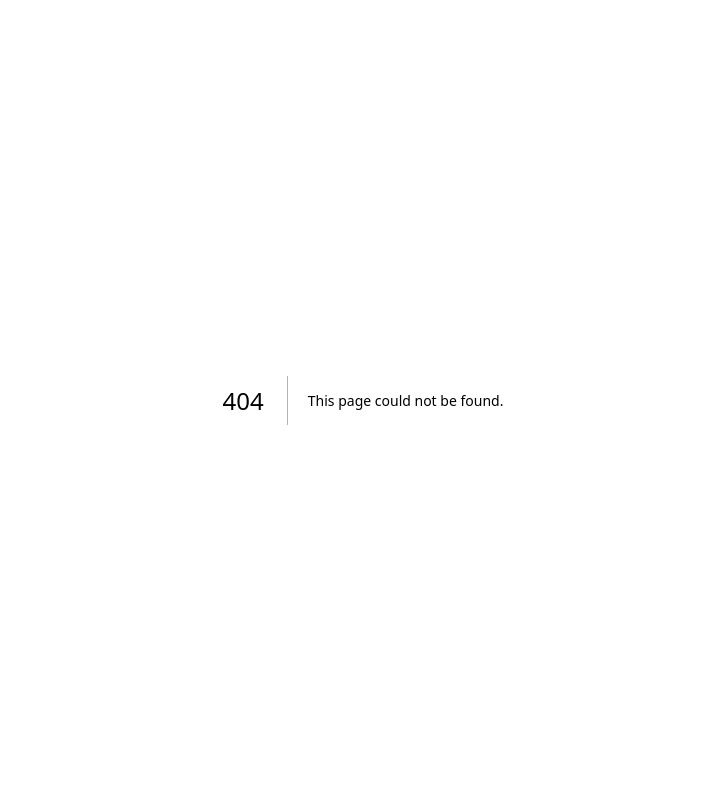
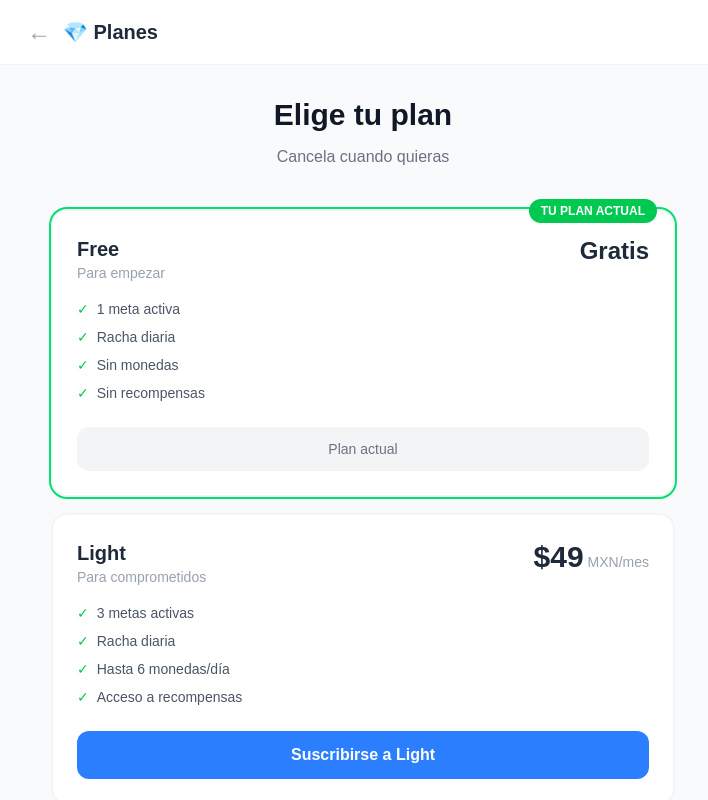
Before and after one commit to gilbertosanchez-ai/day-by-day, a Next.js app: page /precios in a window 1280 px wide. Before the commit this address had no page. Shown: the top 800 px of the page, without its empty margins (277-985 px from the left). Built offline with nearby package versions, Linux system fonts and the light colour scheme; no server answers.

Commit message:
stripe suscripciones light y pro

```diff
--- /dev/null
+++ b/app/api/checkout/route.ts
@@ -0,0 +1,31 @@
+import Stripe from 'stripe'
+import { NextResponse } from 'next/server'
+
+const stripe = new Stripe(process.env.STRIPE_SECRET_KEY!)
+
+const PLANES: Record<string, { priceId: string; nombre: string }> = {
+  light: { priceId: 'price_1Ts6gB0PwVndiXSQ0pna2UVZ', nombre: 'Light' },
+  pro: { priceId: 'price_1Ts6gV0PwVndiXSQfxagyaDQ', nombre: 'Pro' },
+}
+
+export async function POST(request: Request) {
+  try {
+    const { plan, userId } = await request.json()
+    const planData = PLANES[plan]
+    if (!planData) throw new Error('Plan no válido')
+
+    const session = await stripe.checkout.sessions.create({
+      payment_method_types: ['card'],
+      line_items: [{ price: planData.priceId, quantity: 1 }],
+      mode: 'subscription',
+      success_url: `${process.env.NEXT_PUBLIC_APP_URL}/pago-exitoso?plan=${plan}`,
+      cancel_url: `${process.env.NEXT_PUBLIC_APP_URL}/precios`,
+      metadata: { userId, plan }
+    })
+
+    return NextResponse.json({ url: session.url })
+  } catch (error: unknown) {
+    const message = error instanceof Error ? error.message : 'Error desconocido'
+    return NextResponse.json({ error: message }, { status: 500 })
+  }
+}
--- /dev/null
+++ b/app/pago-exitoso/page.tsx
@@ -0,0 +1,62 @@
+'use client'
+import { useSearchParams } from 'next/navigation'
+import { Suspense, useEffect } from 'react'
+import { createBrowserClient } from '@supabase/ssr'
+import Link from 'next/link'
+
+function PagoExitosoContent() {
+  const searchParams = useSearchParams()
+  const plan = searchParams.get('plan')
+
+  const supabase = createBrowserClient(
+    process.env.NEXT_PUBLIC_SUPABASE_URL!,
+    process.env.NEXT_PUBLIC_SUPABASE_ANON_KEY!
+  )
+
+  useEffect(() => {
+    const actualizarPlan = async () => {
+      const { data: { user } } = await supabase.auth.getUser()
+      if (!user || !plan) return
+
+      const expires = new Date()
+      expires.setMonth(expires.getMonth() + 1)
+
+      await supabase
+        .from('profiles')
+        .update({
+          plan: plan,
+          plan_expires_at: expires.toISOString()
+        })
+        .eq('id', user.id)
+    }
+    actualizarPlan()
+  }, [plan])
+
+  const planNombre = plan === 'pro' ? 'Pro 🔥' : 'Light ⚡'
+
+  return (
+    <main className="min-h-screen bg-gradient-to-br from-orange-50 to-yellow-50 flex items-center justify-center p-6">
+      <div className="bg-white rounded-2xl shadow-lg p-8 w-full max-w-sm text-center">
+        <div className="text-6xl mb-4">🎉</div>
+        <h1 className="text-2xl font-bold text-gray-800 mb-2">¡Bienvenido al plan {planNombre}!</h1>
+        <p className="text-gray-500 mb-6">
+          Ya puedes disfrutar de todos los beneficios de tu suscripción
+        </p>
+        <Link
+          href="/dashboard"
+          className="w-full block bg-orange-500 text-white rounded-xl py-3 font-semibold hover:bg-orange-600 text-center"
+        >
+          Ir al Dashboard →
+        </Link>
+      </div>
+    </main>
+  )
+}
+
+export default function PagoExitosoPage() {
+  return (
+    <Suspense>
+      <PagoExitosoContent />
+    </Suspense>
+  )
+}
--- /dev/null
+++ b/app/precios/page.tsx
@@ -0,0 +1,174 @@
+'use client'
+import { useState, useEffect } from 'react'
+import { createBrowserClient } from '@supabase/ssr'
+
+const planes = [
+  {
+    id: 'free',
+    nombre: 'Free',
+    precio: 0,
+    metas: 1,
+    monedas: 0,
+    recompensas: false,
+    descripcion: 'Para empezar',
+    features: ['1 meta activa', 'Racha diaria', 'Sin monedas', 'Sin recompensas'],
+    color: 'gray'
+  },
+  {
+    id: 'light',
+    nombre: 'Light',
+    precio: 49,
+    metas: 3,
+    monedas: 6,
+    recompensas: true,
+    descripcion: 'Para comprometidos',
+    features: ['3 metas activas', 'Racha diaria', 'Hasta 6 monedas/día', 'Acceso a recompensas'],
+    color: 'blue',
+    popular: false
+  },
+  {
+    id: 'pro',
+    nombre: 'Pro',
+    precio: 99,
+    metas: -1,
+    monedas: 10,
+    recompensas: true,
+    descripcion: 'Para los que van en serio',
+    features: ['Metas ilimitadas', 'Racha diaria', 'Hasta 10 monedas/día', 'Acceso a recompensas', 'Prioridad en soporte'],
+    color: 'orange',
+    popular: true
+  }
+]
+
+export default function PreciosPage() {
+  const [loading, setLoading] = useState<string | null>(null)
+  const [userId, setUserId] = useState<string | null>(null)
+  const [planActual, setPlanActual] = useState<string>('free')
+
+  const supabase = createBrowserClient(
+    process.env.NEXT_PUBLIC_SUPABASE_URL!,
+    process.env.NEXT_PUBLIC_SUPABASE_ANON_KEY!
+  )
+
+  useEffect(() => {
+    const cargarUsuario = async () => {
+      const { data: { user } } = await supabase.auth.getUser()
+      if (user) {
+        setUserId(user.id)
+        const { data: profile } = await supabase
+          .from('profiles')
+          .select('plan')
+          .eq('id', user.id)
+          .single()
+        setPlanActual(profile?.plan || 'free')
+      }
+    }
+    cargarUsuario()
+  }, [])
+
+  const handleComprar = async (planId: string) => {
+    if (planId === 'free') return
+    setLoading(planId)
+    const res = await fetch('/api/checkout', {
+      method: 'POST',
+      headers: { 'Content-Type': 'application/json' },
+      body: JSON.stringify({ plan: planId, userId })
+    })
+    const data = await res.json()
+    if (data.url) {
+      window.location.href = data.url
+    } else {
+      alert('Error: ' + data.error)
+      setLoading(null)
+    }
+  }
+
+  return (
+    <main className="min-h-screen bg-gray-50 pb-24">
+      <div className="bg-white border-b border-gray-100 px-6 py-4">
+        <div className="max-w-2xl mx-auto flex items-center gap-3">
+          <a href="/dashboard" className="text-gray-400 hover:text-gray-600 text-2xl">←</a>
+          <h1 className="text-xl font-bold text-gray-800">💎 Planes</h1>
+        </div>
+      </div>
+
+      <div className="max-w-2xl mx-auto px-6 py-8">
+        <div className="text-center mb-10">
+          <h2 className="text-3xl font-bold text-gray-900 mb-3">Elige tu plan</h2>
+          <p className="text-gray-500">Cancela cuando quieras</p>
+        </div>
+
+        <div className="space-y-4">
+          {planes.map(plan => (
+            <div
+              key={plan.id}
+              className={`bg-white rounded-2xl p-6 border-2 relative ${
+                plan.popular ? 'border-orange-400 shadow-lg' : 'border-gray-100'
+              } ${planActual === plan.id ? 'ring-2 ring-green-400' : ''}`}
+            >
+              {plan.popular && (
+                <div className="absolute -top-3 left-1/2 -translate-x-1/2 bg-orange-500 text-white text-xs font-bold px-3 py-1 rounded-full">
+                  MÁS POPULAR
+                </div>
+              )}
+              {planActual === plan.id && (
+                <div className="absolute -top-3 right-4 bg-green-500 text-white text-xs font-bold px-3 py-1 rounded-full">
+                  TU PLAN ACTUAL
+                </div>
+              )}
+
+              <div className="flex items-start justify-between mb-4">
+                <div>
+                  <h3 className="text-xl font-bold text-gray-800">{plan.nombre}</h3>
+                  <p className="text-gray-400 text-sm">{plan.descripcion}</p>
+                </div>
+                <div className="text-right">
+                  {plan.precio === 0 ? (
+                    <p className="text-2xl font-bold text-gray-800">Gratis</p>
+                  ) : (
+                    <div>
+                      <span className="text-3xl font-bold text-gray-800">${plan.precio}</span>
+                      <span className="text-gray-400 text-sm"> MXN/mes</span>
+                    </div>
+                  )}
+                </div>
+              </div>
+
+              <ul className="space-y-2 mb-6">
+                {plan.features.map((f, i) => (
+                  <li key={i} className="flex items-center gap-2 text-sm text-gray-600">
+                    <span className="text-green-500">✓</span> {f}
+                  </li>
+                ))}
+              </ul>
+
+              {plan.id === 'free' ? (
+                <div className="w-full py-3 rounded-xl text-center text-sm font-medium bg-gray-100 text-gray-500">
+                  {planActual === 'free' ? 'Plan actual' : 'Plan gratuito'}
+                </div>
+              ) : (
+                <button
+                  onClick={() => handleComprar(plan.id)}
+                  disabled={loading === plan.id || planActual === plan.id}
+                  className={`w-full py-3 rounded-xl font-semibold transition-colors ${
+                    planActual === plan.id
+                      ? 'bg-green-100 text-green-600 cursor-default'
+                      : plan.popular
+                      ? 'bg-orange-500 text-white hover:bg-orange-600'
+                      : 'bg-blue-500 text-white hover:bg-blue-600'
+                  } disabled:opacity-50`}
+                >
+                  {loading === plan.id ? 'Redirigiendo...' : planActual === plan.id ? '✓ Plan activo' : `Suscribirse a ${plan.nombre}`}
+                </button>
+              )}
+            </div>
+          ))}
+        </div>
+
+        <p className="text-center text-gray-400 text-xs mt-8">
+          Pago seguro con Stripe · Cancela cuando quieras · Sin contratos
+        </p>
+      </div>
+    </main>
+  )
+}
--- a/package.json
+++ b/package.json
@@ -9,12 +9,14 @@
     "lint": "eslint"
   },
   "dependencies": {
+    "@stripe/stripe-js": "^9.9.0",
     "@supabase/ssr": "^0.12.0",
     "@supabase/supabase-js": "^2.110.2",
     "framer-motion": "^12.42.2",
     "next": "16.2.10",
     "react": "19.2.4",
-    "react-dom": "19.2.4"
+    "react-dom": "19.2.4",
+    "stripe": "^22.3.1"
   },
   "devDependencies": {
     "@tailwindcss/postcss": "^4",
```
Also changed, not shown: 1 other file (tests, documents, lock files or other folders).
